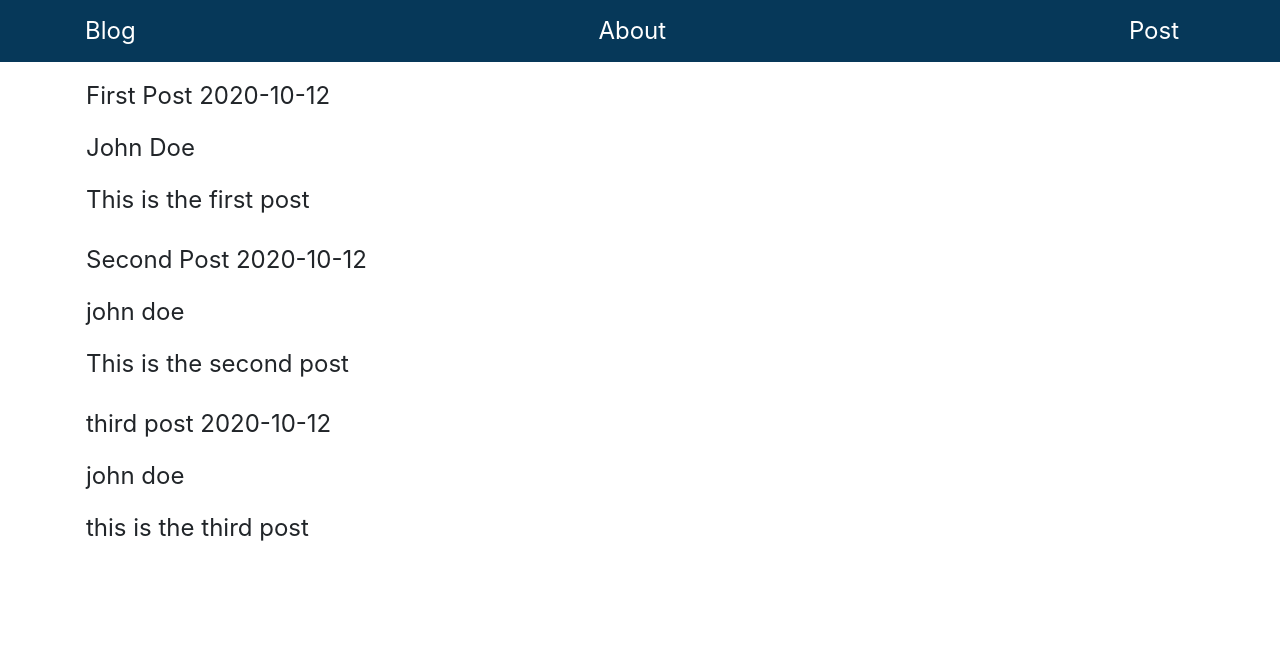
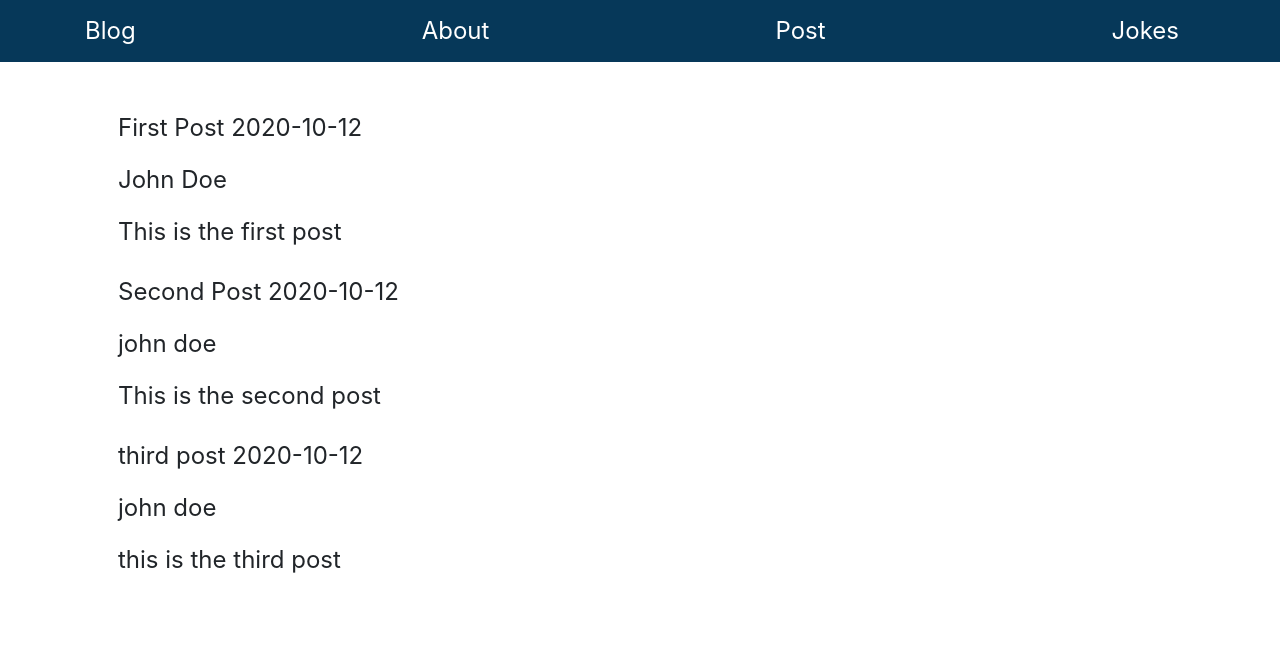
Before and after one commit to Rakshith-SS/flaskblog, a Flask app: page /home in a window 1280 px wide. Shown: the top 649 px of the page. Run offline with Flask 2, Linux system fonts and the light colour scheme; data comes from the database, SQL or seed files in the repository; some libraries are stand-ins or nearby versions.

Commit message:
added jokes to the navabar

```diff
--- a/templates/base.html
+++ b/templates/base.html
@@ -13,10 +13,11 @@
                                 <a class="navbar-brand " href="#" style="font-size:1.5em;">Blog</a>
                                 <a class="navbar-brand " href="{{ url_for('about') }}" style="font-size:1.5em;">About</a>
                                 <a class="navbar-brand " href="{{ url_for('posts') }}" style="font-size:1.5em;">Post</a>
+                                <a class="navbar-brand " href="{{ url_for('jokes') }}" style="font-size:1.5em;">Jokes</a>
                         </div>
                 </nav>
 
-                <div class="container p-3">
+                <div class="container p-5">
                         {% block content %}
 
                         {% endblock content %}
```
